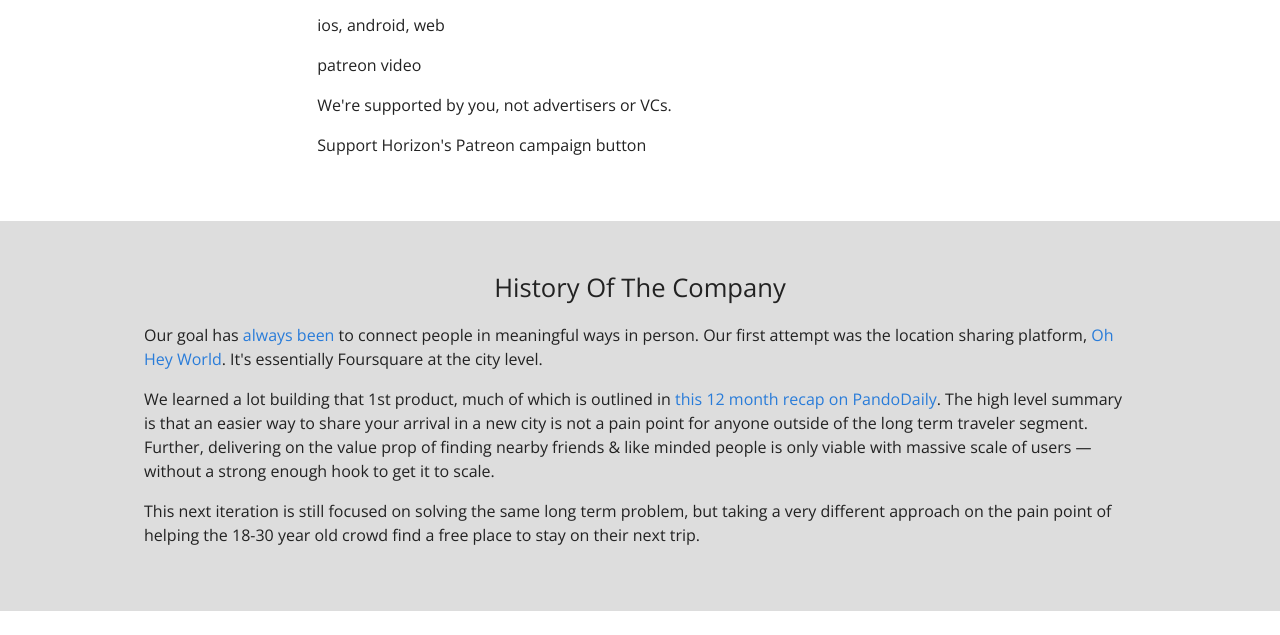
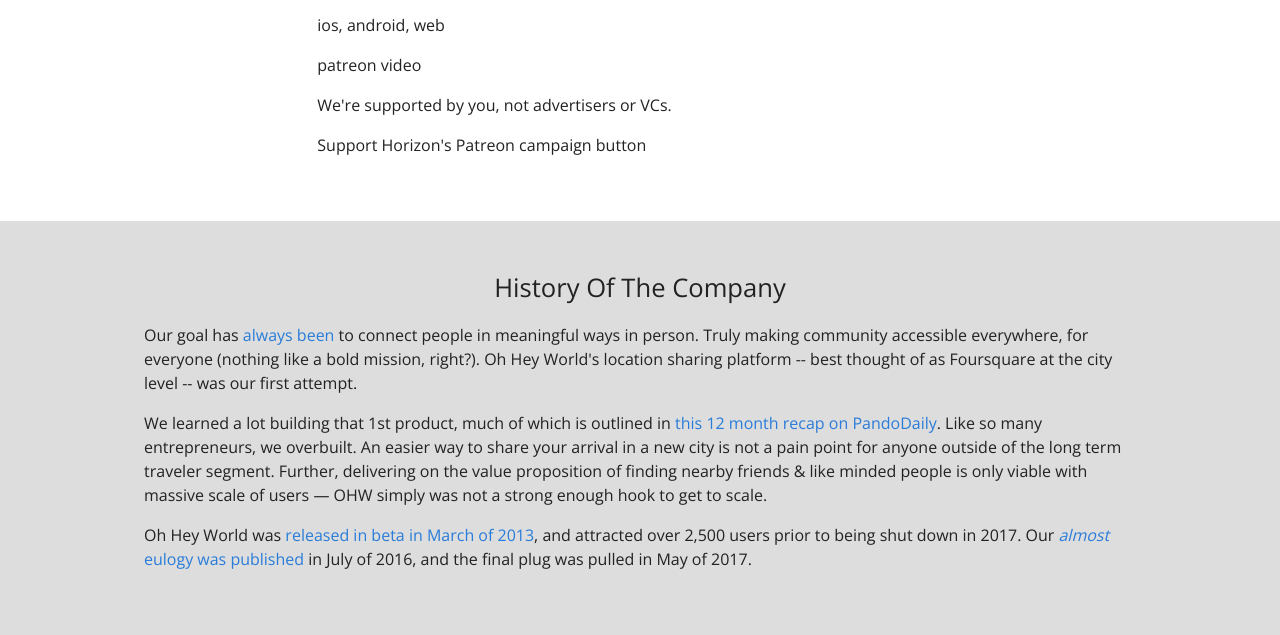
Before and after one commit to oh-hey-world/oh-hey-world.github.io, a plain HTML site: page index.html in a window 1280 px wide. Shown: the part 1760-2395 px from the top of the page. Before the commit the page ends 2371 px from the top, so only its background shows below. Drawn offline with nearby package versions, Linux system fonts and the light colour scheme.

Commit message:
more content updates to OHW landing page

```diff
--- a/index.html
+++ b/index.html
@@ -4,7 +4,7 @@
         <meta charset="utf-8">
         <meta http-equiv="X-UA-Compatible" content="IE=edge">
         <title>Oh Hey World - Open Source Location Sharing Platform</title>
-        <meta name="description" content="">
+        <meta name="description" content="Share your location with the people, communities, and services that matter, an open source mobile platform for location sharing - rails web app, iOS app, and WordPress plugin on GitHub.">
         <meta name="viewport" content="width=device-width, initial-scale=1">
 
         <!-- Place favicon.ico and apple-touch-icon(s) in the root directory -->
@@ -77,9 +77,9 @@
             <div class="grid">
                 <div class="grid__item one-whole">
                     <h3 class="text-center">History Of The Company</h3>
-                    Our goal has <a href="http://blog.ohheyworld.com/the-story-behind-the-original-idea-of-oh-hey-world/">always been</a> to connect people in meaningful ways in person. Our first attempt was the location sharing platform, <a href="http://www.ohheyworld.com">Oh Hey World</a>. It's essentially Foursquare at the city level.</p>
-                    <p>We learned a lot building that 1st product, much of which is outlined in <a href="http://pandodaily.com/2013/10/12/a-tech-startup-recap-12-months-in/">this 12 month recap on PandoDaily</a>. The high level summary is that an easier way to share your arrival in a new city is not a pain point for anyone outside of the long term traveler segment. Further, delivering on the value prop of finding nearby friends &amp; like minded people is only viable with massive scale of users &mdash; without a strong enough hook to get it to scale.</p>
-                    <p>This next iteration is still focused on solving the same long term problem, but taking a very different approach on the pain point of helping the 18-30 year old crowd find a free place to stay on their next trip.</p>
+                    Our goal has <a href="http://blog.ohheyworld.com/the-story-behind-the-original-idea-of-oh-hey-world/">always been</a> to connect people in meaningful ways in person. Truly making community accessible everywhere, for everyone (nothing like a bold mission, right?). Oh Hey World's location sharing platform -- best thought of as Foursquare at the city level -- was our first attempt.</p>
+                    <p>We learned a lot building that 1st product, much of which is outlined in <a href="http://pandodaily.com/2013/10/12/a-tech-startup-recap-12-months-in/">this 12 month recap on PandoDaily</a>. Like so many entrepreneurs, we overbuilt. An easier way to share your arrival in a new city is not a pain point for anyone outside of the long term traveler segment. Further, delivering on the value proposition of finding nearby friends &amp; like minded people is only viable with massive scale of users &mdash; OHW simply was not a strong enough hook to get to scale.</p>
+                    <p>Oh Hey World was <a href="http://blog.ohheyworld.com/mobile-web-startup-oh-hey-world-streamlines-the-travel-experience-from-the-moment-of-arrival/">released in beta in March of 2013</a>, and attracted over 2,500 users prior to being shut down in 2017. Our <a href="http://blog.ohheyworld.com/the-almost-eulogy-of-oh-hey-world/"><em>almost</em> eulogy was published</a> in July of 2016, and the final plug was pulled in May of 2017.</p>
                 </div>
             </div><!-- end grid -->
         </div><!-- end container -->
```
